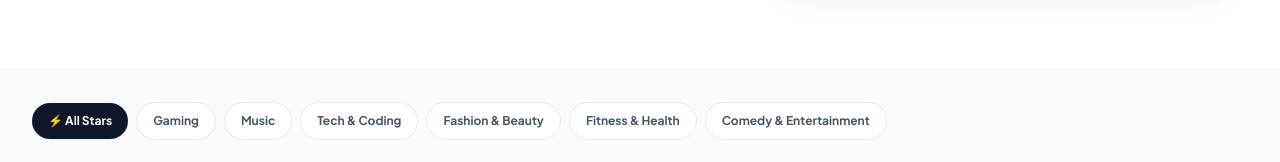
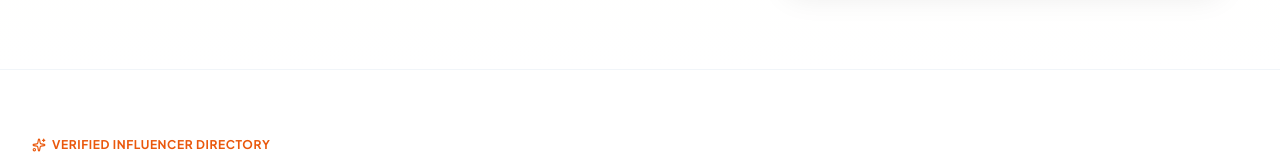
Before and after one commit to ad4165786-droid/bookmystar, a React (Vite) app: page / in a window 1280 px wide. Shown: the part 637-799 px from the top of the page. Built offline with nearby package versions, Linux system fonts and the light colour scheme.

Commit message:
feat: add commercial landing page component with authentication and star directory

```diff
--- a/src/components/landing/CommercialLandingPage.tsx
+++ b/src/components/landing/CommercialLandingPage.tsx
@@ -433,29 +433,6 @@ export const CommercialLandingPage: React.FC = () => {
               </div>
             </div>
 
-          </div>
-        </div>
-      </section>
-
-      {/* 3. CATEGORIES QUICK-FILTER STRIP (matching PetCare) */}
-      <section id="categories" className="py-8 bg-slate-50/70 border-b border-slate-200/60 sticky top-0 z-30 backdrop-blur-md">
-        <div className="max-w-7xl mx-auto px-4 sm:px-6 lg:px-8">
-          <div className="flex items-center gap-2 overflow-x-auto pb-2 scrollbar-none">
-            {CATEGORIES.map(cat => {
-              const isActive = selectedCategory === cat;
-              return (
-                <button
-                  key={cat}
-                  onClick={() => setSelectedCategory(cat)}
-                  className={`px-4 py-2.5 rounded-full text-xs font-bold whitespace-nowrap transition-all flex items-center gap-2 ${isActive
-                    ? 'bg-slate-900 text-white shadow-sm'
-                    : 'bg-white text-slate-600 hover:text-slate-900 hover:bg-slate-100 border border-slate-200/80'
-                    }`}
-                >
-                  <span>{cat === 'All' ? '⚡ All Stars' : cat}</span>
-                </button>
-              );
-            })}
           </div>
         </div>
       </section>
@@ -976,7 +953,7 @@ export const CommercialLandingPage: React.FC = () => {
             <ul className="space-y-2 text-slate-400">
               <li><a href="#stars-directory" className="hover:text-white transition-colors">Explore Creators</a></li>
               <li><a href="#how-it-works" className="hover:text-white transition-colors">How It Works</a></li>
-              <li><a href="#categories" className="hover:text-white transition-colors">Browse Categories</a></li>
+              <li><a href="#stars-directory" className="hover:text-white transition-colors">Verified Star Directory</a></li>
               <li><a href="#trust-safety" className="hover:text-white transition-colors">Escrow Guarantee</a></li>
               <li>
                 <button
```
